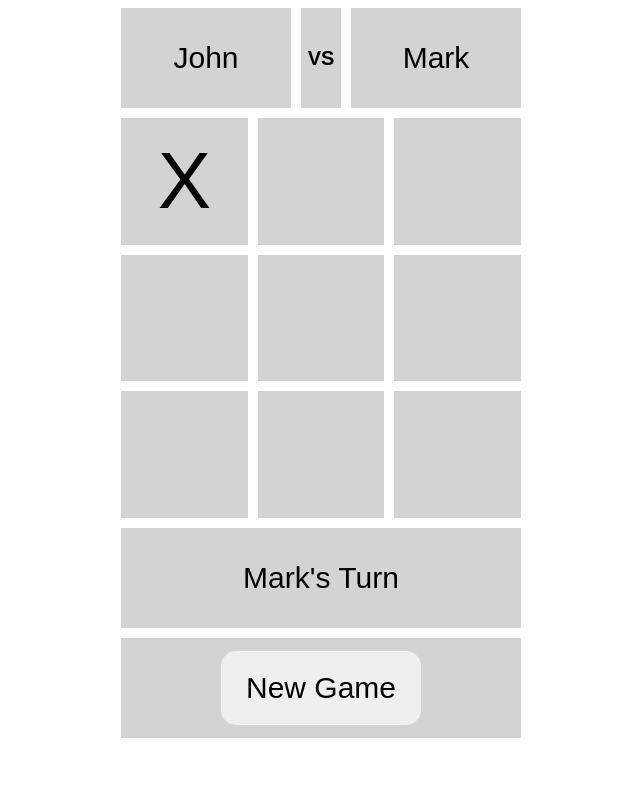
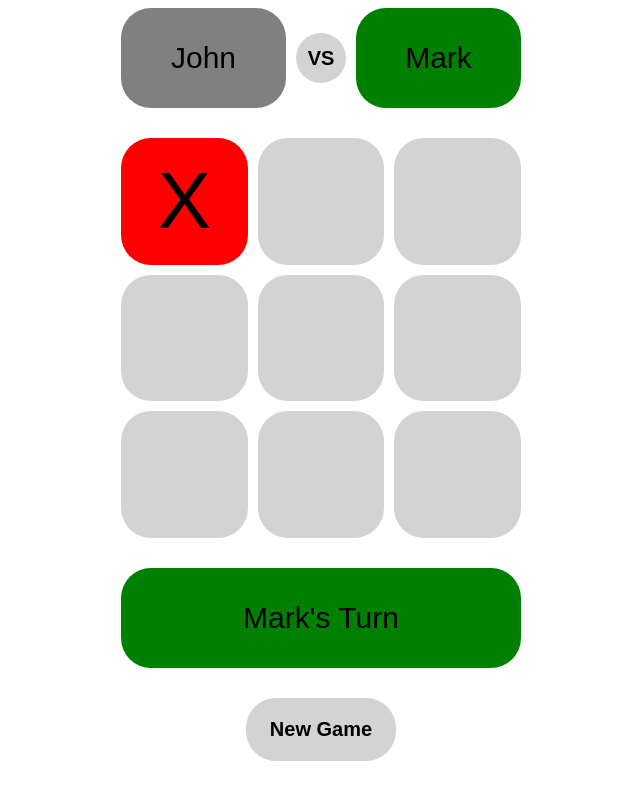
Before and after one commit to DinoCzar/tic-tac-toe, a plain HTML site: page index.html in a window 1280 px wide. Both pictures are taken after a click on the button 503 px from the left and 181 px from the top of the page. Shown: the whole page, without its empty margins (319-959 px from the left). Drawn offline with Linux system fonts and the light colour scheme.

Commit message:
Add dyanmic color styling

```diff
--- a/script.js
+++ b/script.js
@@ -11,6 +11,10 @@ const userTwo = (name) => {
 
 const usernameOne = userOne("John");
 const usernameTwo = userOne("Mark");
+
+const playerOneDiv = document.querySelector("#player-one");
+const playerTwoDiv = document.querySelector("#player-two");
+const scoreboard = document.querySelector("#scoreboard");
 
 const playerOne = document.querySelector("#username-one");
 const playerTwo = document.querySelector("#username-two");
@@ -36,6 +40,8 @@ newGame.addEventListener("click", () => {
   tile.forEach((tile) => {
     tile.textContent = "";
     scores.textContent = usernameOne.name + "'s Turn";
+    tile.style.cssText = "background-color: grey;";
+    scoreboard.style.cssText = "background-color: red;";
   });
 });
 
@@ -58,9 +64,17 @@ const gameBoard = (() => {
         ) {
           scores.textContent = usernameTwo.name + "'s Turn";
           boardValues[tile.id.slice(7, 8) - 1] = "X";
+          tile.style.cssText = "background-color: red;";
+          playerTwoDiv.style.cssText = "background-color: green;";
+          playerOneDiv.style.cssText = "background-color: grey;";
+          scoreboard.style.cssText = "background-color: green;";
         } else {
           scores.textContent = usernameOne.name + "'s Turn";
           boardValues[tile.id.slice(7, 8) - 1] = "O";
+          tile.style.cssText = "background-color: green;";
+          playerOneDiv.style.cssText = "background-color: red;";
+          playerTwoDiv.style.cssText = "background-color: grey;";
+          scoreboard.style.cssText = "background-color: red;";
         }
 
         tile1.textContent = boardValues[0];
--- a/style.css
+++ b/style.css
@@ -14,7 +14,7 @@ body {
 
 #container {
   display: grid;
-  gap: 10px;
+  gap: 30px;
   grid-template-rows: 100px 400px 100px 100px;
   width: 400px;
   height: 800px;
@@ -23,14 +23,17 @@ body {
 #players {
   grid-row-start: 1;
   display: grid;
-  grid-template-columns: 1fr 40px 1fr;
+  grid-template-columns: 1fr 50px 1fr;
   gap: 10px;
+  align-items: center;
 }
 
 .player {
   display: grid;
   background-color: lightgray;
   width: 100%;
+  height: 100%;
+  border-radius: 30px;
 }
 
 #player-one,
@@ -38,6 +41,14 @@ body {
   display: grid;
   justify-content: center;
   align-items: center;
+}
+
+#player-one {
+  background-color: red;
+}
+
+#player-two {
+  background-color: green;
 }
 
 #username-one,
@@ -52,6 +63,8 @@ body {
   display: grid;
   justify-content: center;
   align-items: center;
+  height: 50px;
+  border-radius: 30px;
 }
 
 #board {
@@ -67,14 +80,16 @@ body {
   height: 1fr;
   border: none;
   font-size: 80px;
+  border-radius: 30px;
 }
 
 #scoreboard {
   display: grid;
   padding: 20px;
   align-items: center;
-  background-color: lightgrey;
+  background-color: red;
   grid-row-start: 3;
+  border-radius: 30px;
 }
 
 #scores {
@@ -83,17 +98,18 @@ body {
 }
 
 #new-game {
-  background-color: lightgray;
   grid-row-start: 4;
   display: grid;
   justify-content: center;
-  align-items: center;
+  align-items: start;
 }
 
 #new-game-button {
-  font-size: 30px;
+  font-size: 20px;
   padding: 20px;
-  border-radius: 15px 15px 15px 15px;
-  width: 200px;
+  border-radius: 30px;
+  width: 150px;
   border: none;
+  background-color: lightgrey;
+  font-weight: bold;
 }
```
